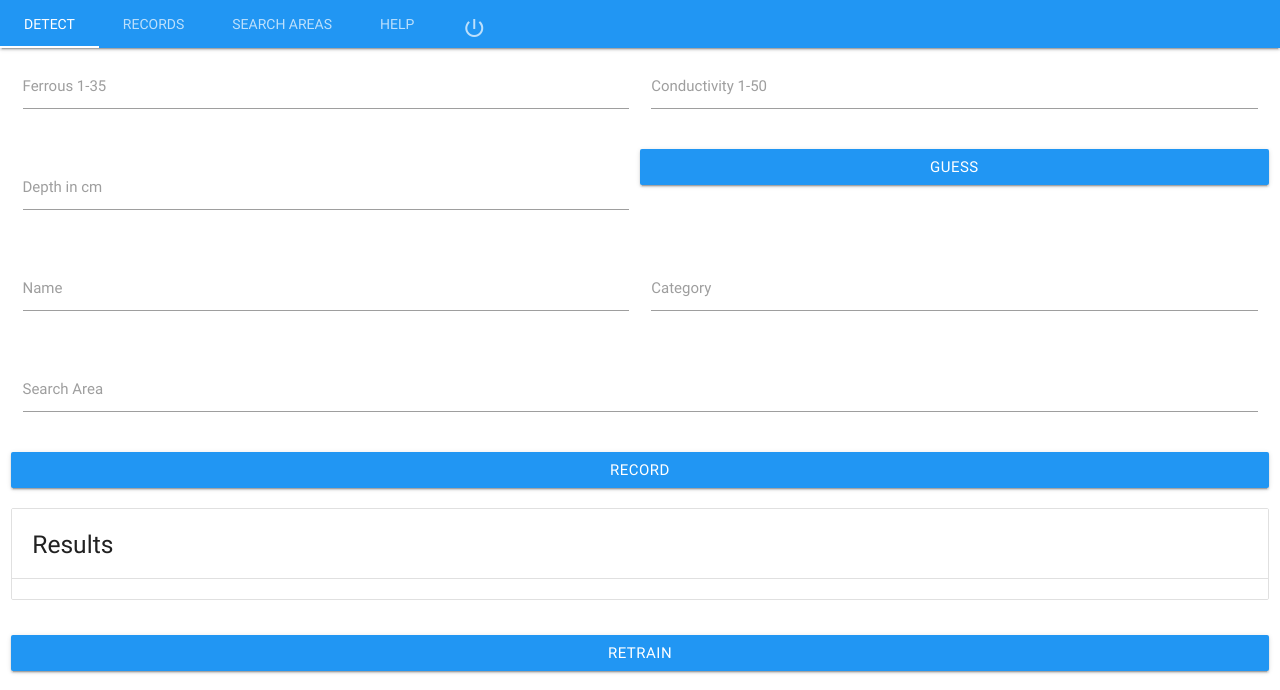
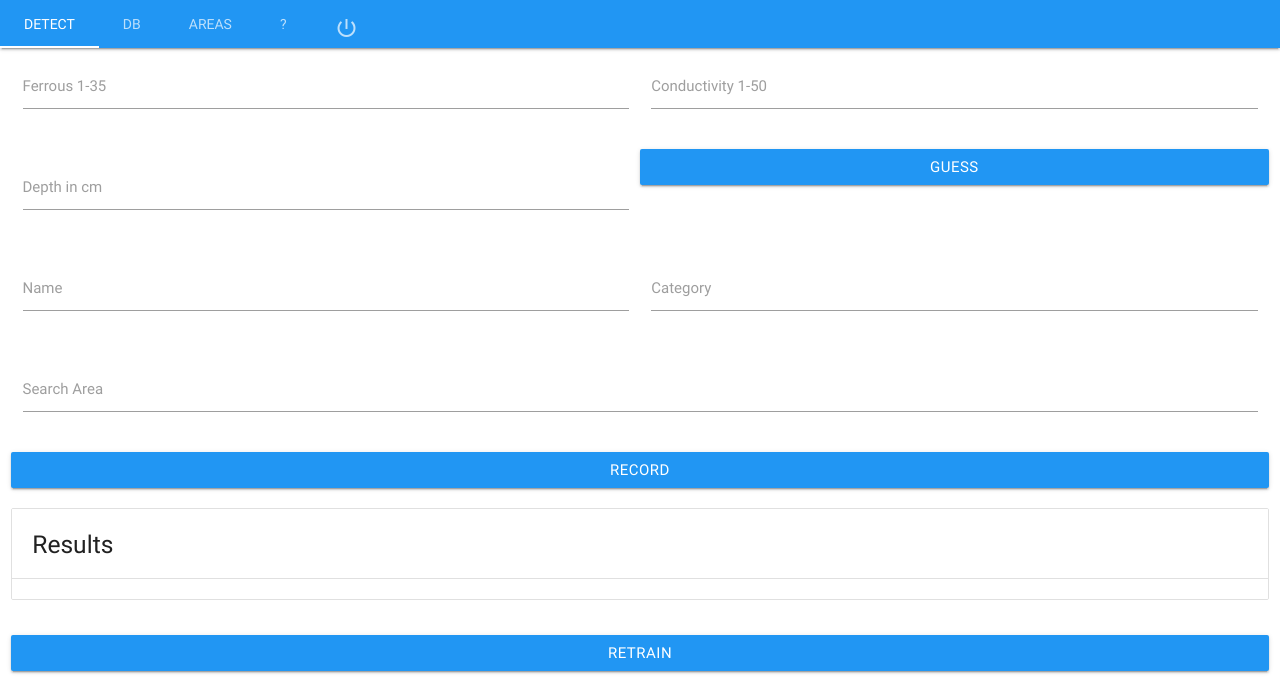
Before and after one commit to unixunion/python-feco-identify, a Flask app: template templates/index.html in a window 1280 px wide. Shown: the top 690 px of the page. Run offline with Flask 2, Linux system fonts and the light colour scheme; the template is opened without the code that fills it, so the values that code supplies are empty; some libraries are stand-ins or nearby versions.

Commit message:
tightened the tab bar

```diff
--- a/templates/index.html
+++ b/templates/index.html
@@ -284,9 +284,9 @@
     <div class="nav-content blue">
         <ul class="tabs tabs-transparent">
             <li class="tab"><a class="active" href="#ai">Detect</a></li>
-            <li class="tab" id="dbtab"><a href="#database">Records</a></li>
-            <li class="tab" id="fieldtab"><a href="#database">Search Areas</a></li>
-            <li class="tab" id="helptab"><a href="#help">Help</a></li>
+            <li class="tab" id="dbtab"><a href="#database">DB</a></li>
+            <li class="tab" id="fieldtab"><a href="#database">Areas</a></li>
+            <li class="tab" id="helptab"><a href="#help">?</a></li>
             {% if username %}
                 <li class="tab" id="logouttab1"><a href="#logout">{{ username }}</a></li>
             {% else %}
```
